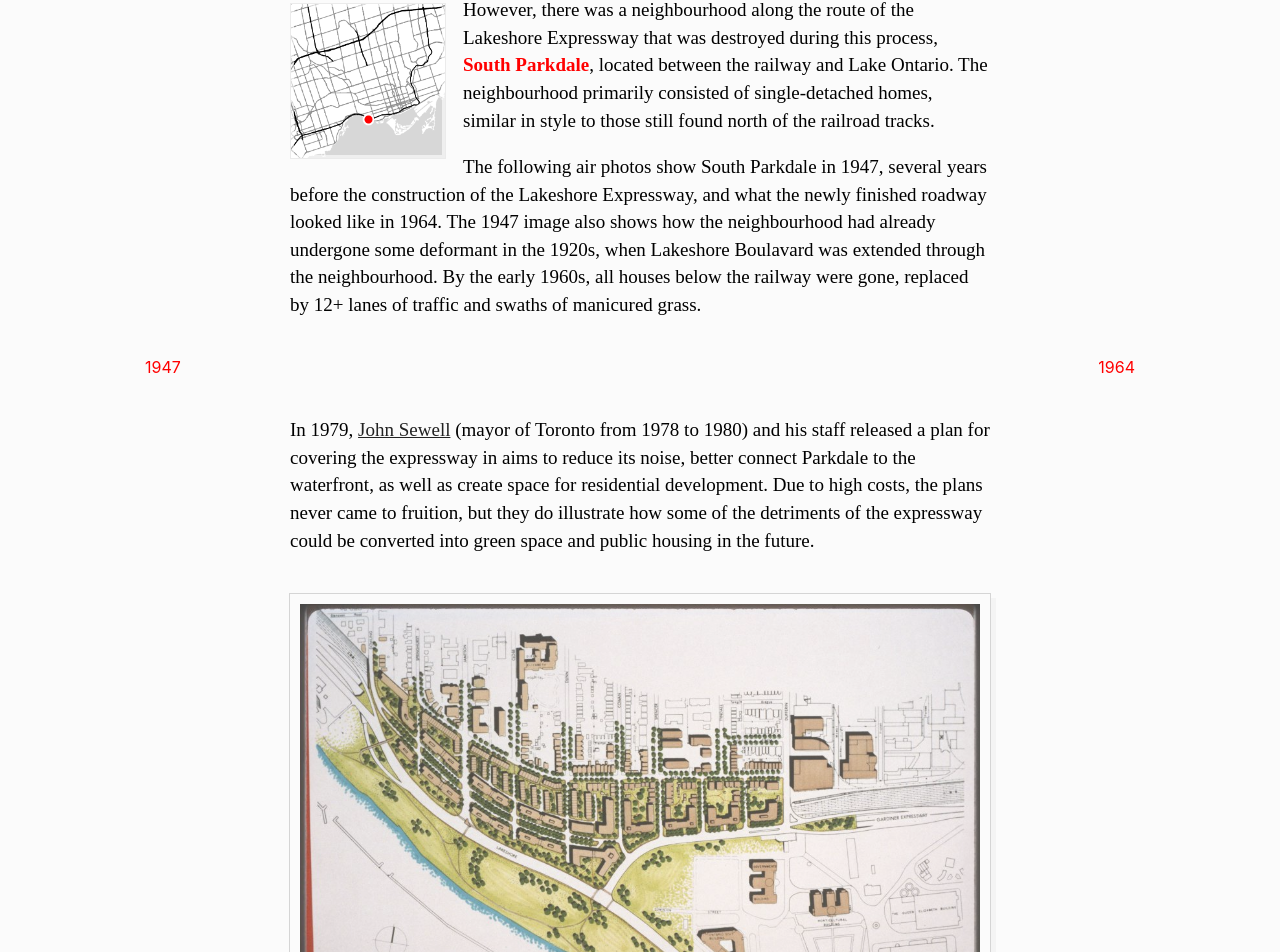
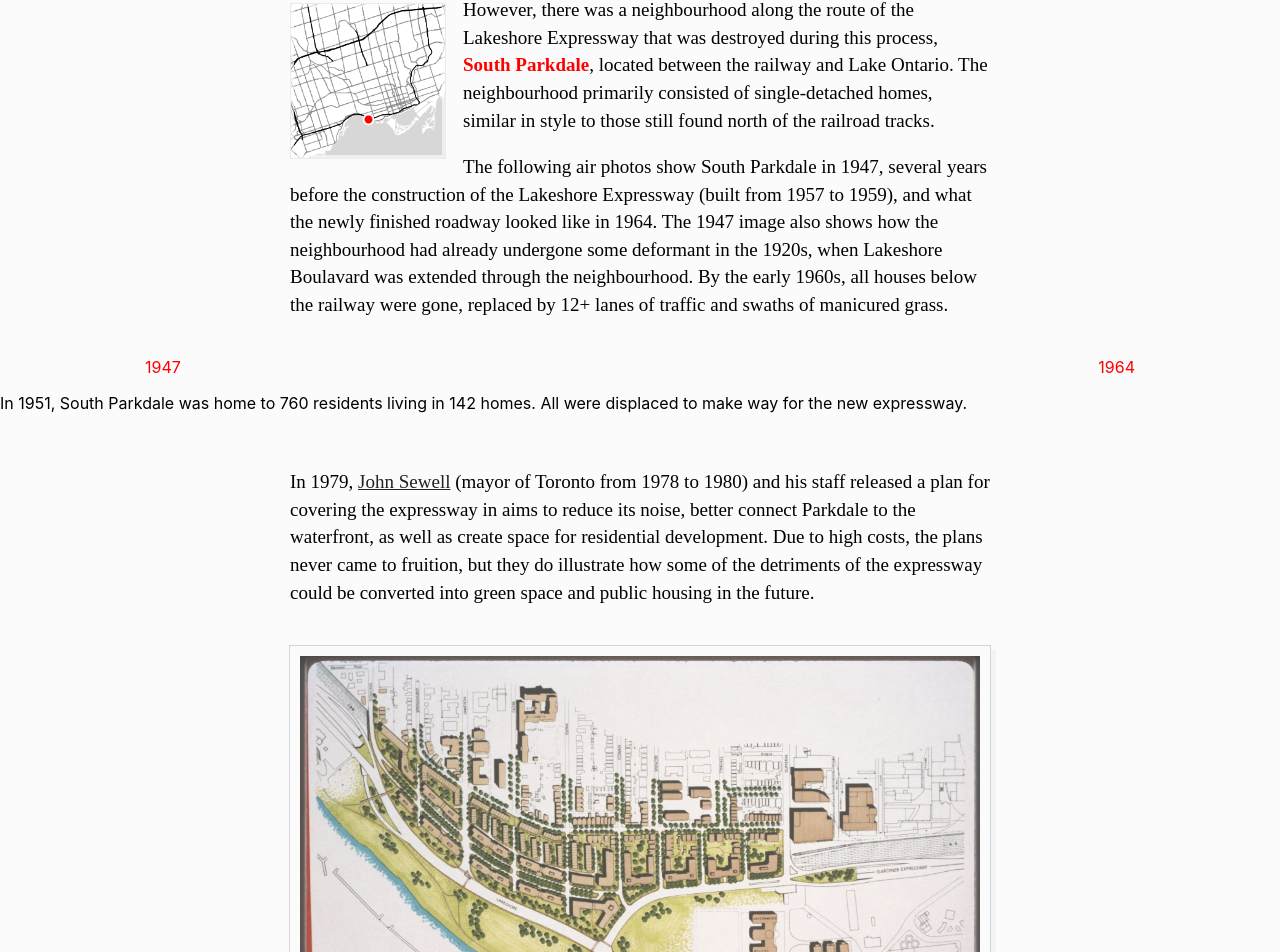
Before and after one commit to schoolofcities/paving-over-south-parkdale, a Svelte app: page / in a window 1280 px wide. Shown: the part 1528-2480 px from the top of the page. Built offline with nearby package versions, Linux system fonts and the light colour scheme; a web font is replaced by a local one.

Commit message:
add 1951 census pop dwellings

```diff
--- a/src/App.svelte
+++ b/src/App.svelte
@@ -87,7 +87,7 @@
 
 	<p>
 		The following air photos show South Parkdale in 1947, several years
-		before the construction of the Lakeshore Expressway, and what the newly
+		before the construction of the Lakeshore Expressway (built from 1957 to 1959), and what the newly
 		finished roadway looked like in 1964. The 1947 image also shows how the
 		neighbourhood had already undergone some deformant in the 1920s, when
 		Lakeshore Boulavard was extended through the neighbourhood. By the early
@@ -101,6 +101,8 @@
 		<Compare1947v1964 />
 	</div>
 </div>
+
+	<p>In 1951, South Parkdale was home to 760 residents living in 142 homes. All were displaced to make way for the new expressway.</p>
 
 
 
```
